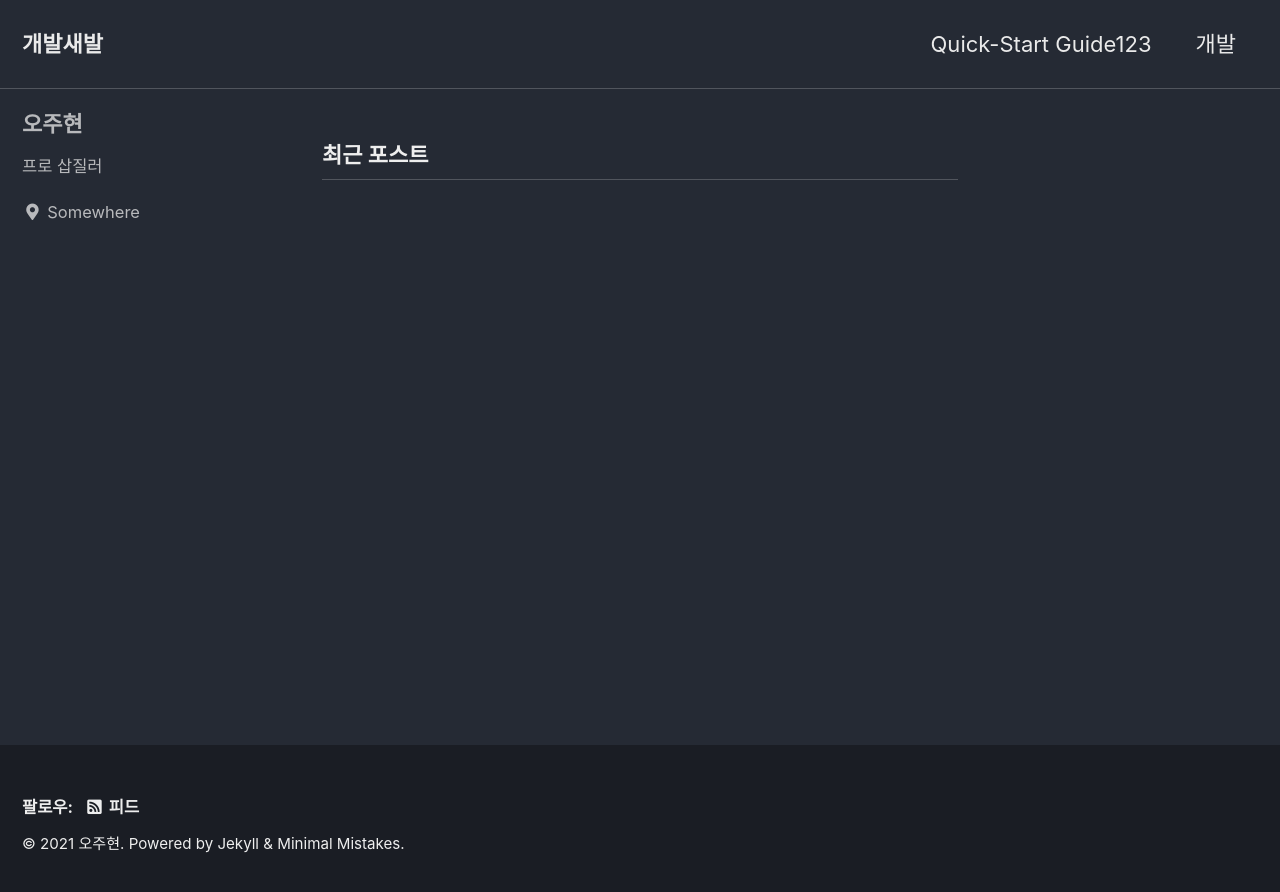
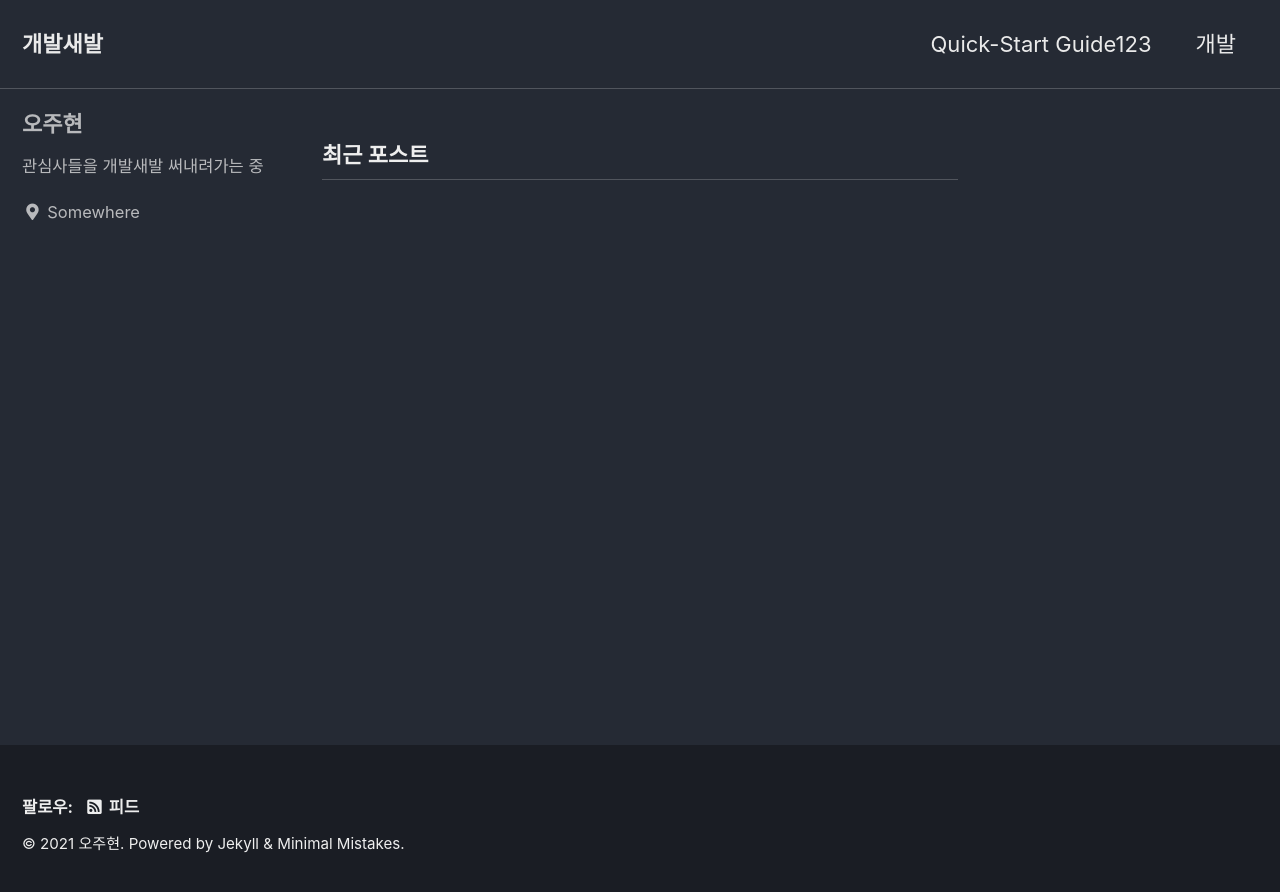
Before and after one commit to juhyun-oh/blog, a Jekyll site: the page built from index.html, in a window 1280 px wide. Shown: the top 892 px of the page. Built offline with Jekyll 4.4.1, drawn with Linux system fonts in a browser that asks for light colours; cached includes are drawn as plain includes; the list of posts is cut into pages by our own code.

Commit message:
저자 설명 업데이트

```diff
--- a/_config.yml
+++ b/_config.yml
@@ -96,7 +96,7 @@ analytics:
 author:
   name             : "오주현"
   avatar           : # path of avatar image, e.g. "/assets/images/bio-photo.jpg"
-  bio              : "프로 삽질러"
+  bio              : "관심사들을 개발새발 써내려가는 중"
   location         : "Somewhere"
   email            :
   links:
```
